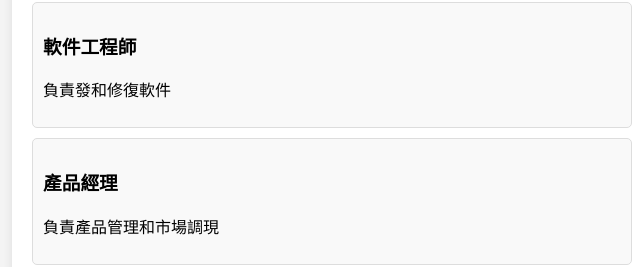
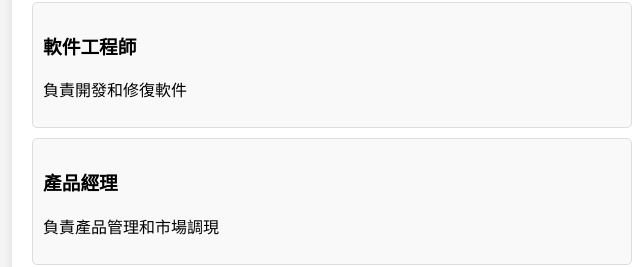
Before and after one commit to Jensenleung2465/GOD-FINDER, a plain HTML site: page index.html in a window 1280 px wide. Shown: the part 182-449 px from the top of the page, 308-948 px from the left. Drawn offline with Linux system fonts and the light colour scheme.

Commit message:
Update index.html

```diff
--- a/index.html
+++ b/index.html
@@ -71,7 +71,7 @@
 
     <script>
         let jobs = [
-            { title: '軟件工程師' , description: '負責發和修復軟件' },
+            { title: '軟件工程師' , description: '負責開發和修復軟件' },
             { title: '產品經理', description: '負責產品管理和市場調現' }
         ];
 
```
